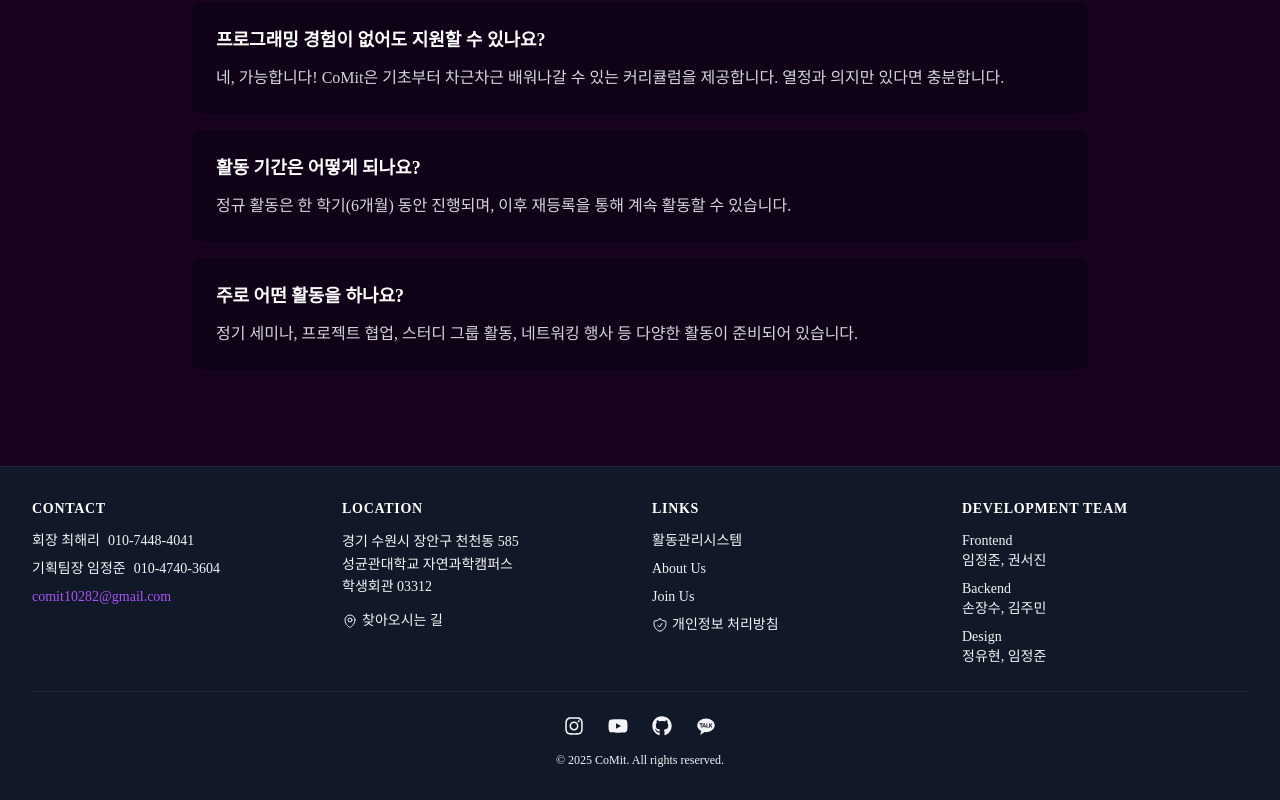
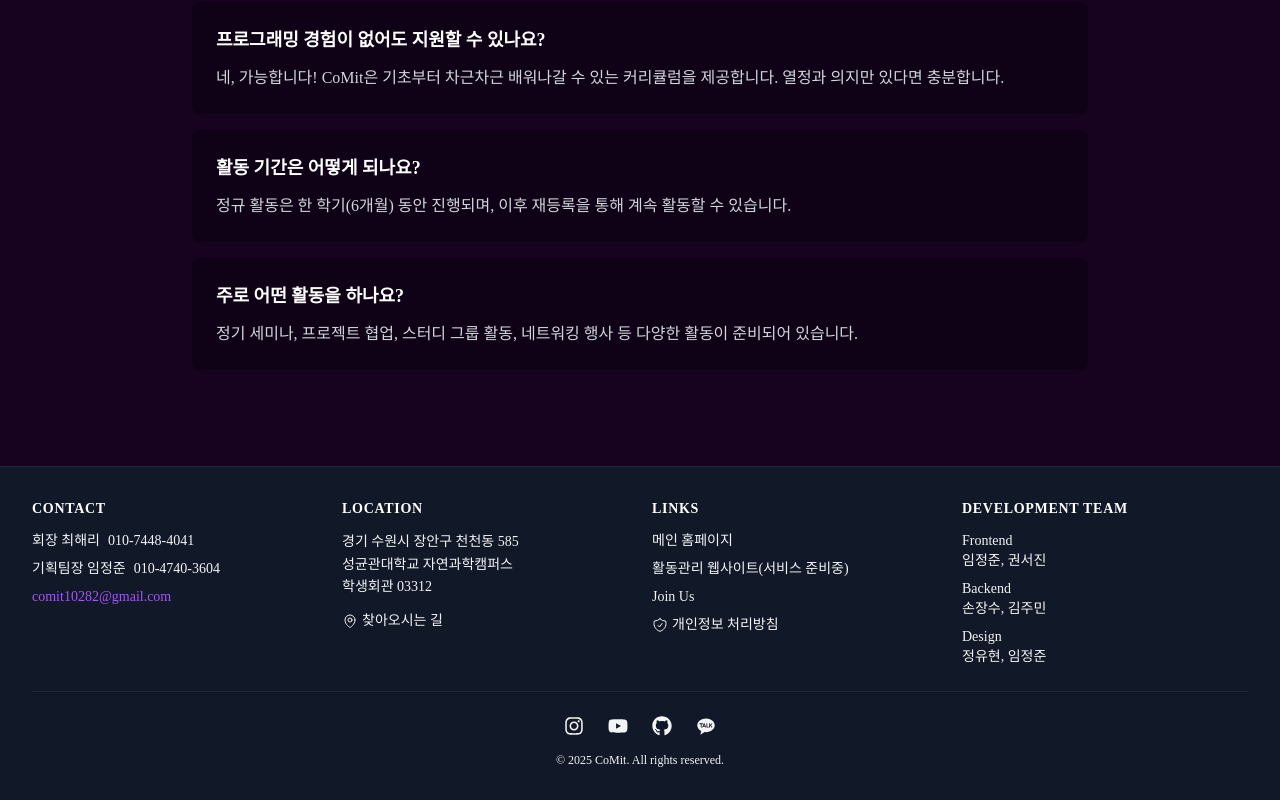
Before and after one commit to skku-comit/comit.main-frontend, a Next.js app: page /join in a window 1280 px wide. Shown: the part 1659-2459 px from the top of the page. Built offline with nearby package versions, Linux system fonts and the light colour scheme; a web font is replaced by a local one.

Commit message:
fix:footer link

```diff
--- a/src/components/layout/Footer.tsx
+++ b/src/components/layout/Footer.tsx
@@ -51,13 +51,13 @@ export default function Footer() {
             <h3 className="text-sm font-semibold uppercase tracking-wider text-white">Links</h3>
             <ul className="space-y-2 text-sm text-gray-100">
               <li>
-                <a href="https://manage.commit-club.com" className="transition-colors hover:text-white">
-                  활동관리시스템
+                <a href="https://comit-website.vercel.app" className="transition-colors hover:text-white">
+                  메인 홈페이지
                 </a>
               </li>
               <li>
-                <a href="/about" className="transition-colors hover:text-white">
-                  About Us
+                <a href="https://cams-orpin.vercel.app/" className="transition-colors hover:text-white">
+                  활동관리 웹사이트(서비스 준비중)
                 </a>
               </li>
               <li>
```
